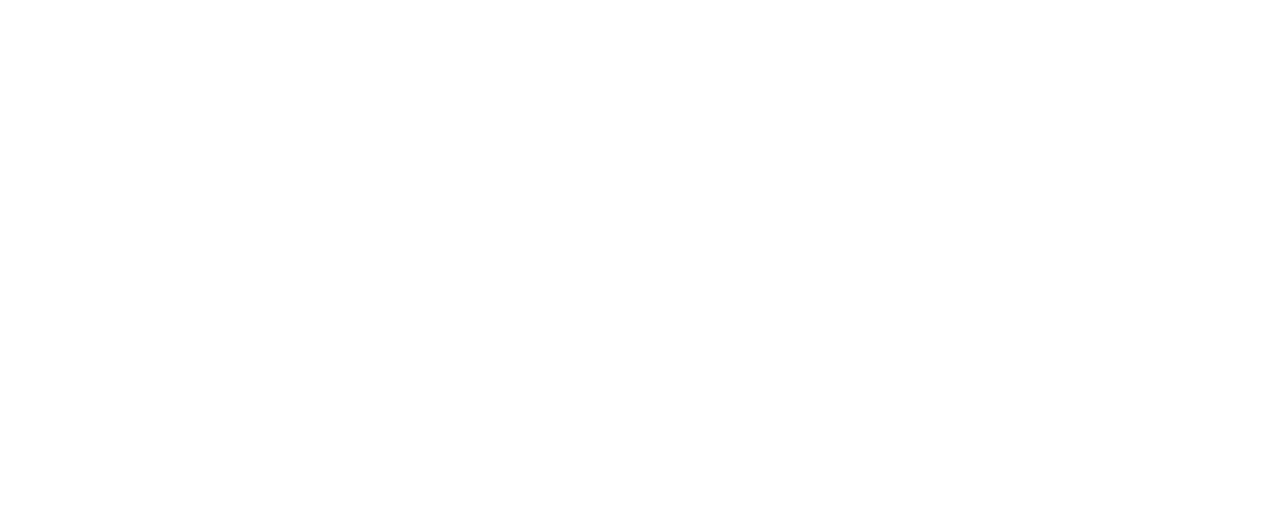
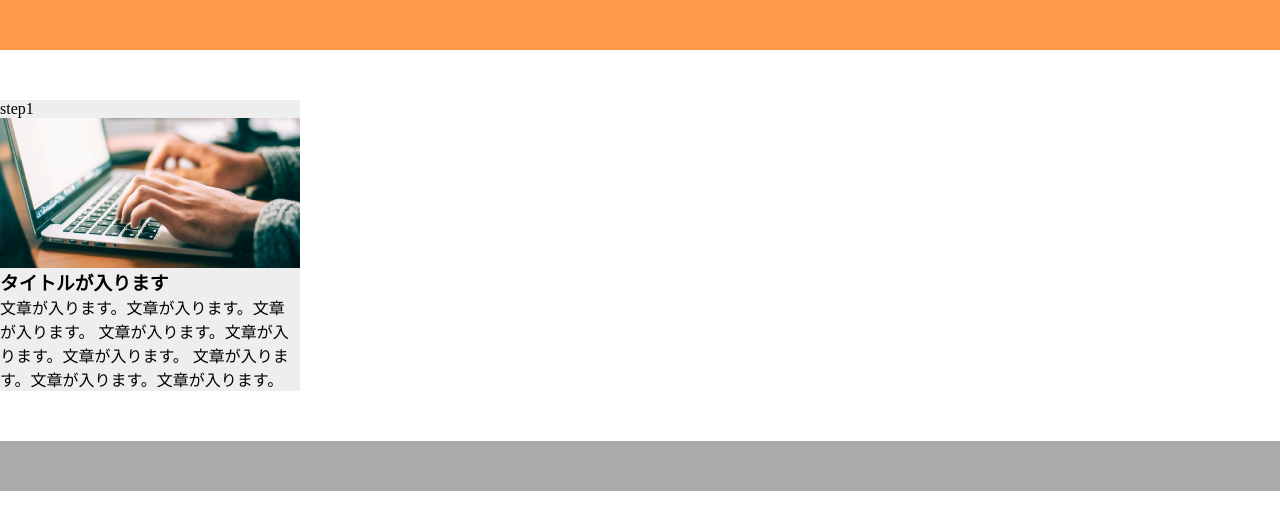
Before and after one commit to kakizakojun/1-10, a plain HTML site: page index.html in a window 1280 px wide. Drawn offline with Linux system fonts and the light colour scheme.

Commit message:
[add]1-10

```diff
--- a/index.html
+++ b/index.html
@@ -8,7 +8,18 @@
   </head>
   <header></header>
   <main>
+    <div class="box">
+      <span class="step">step1</span>
+      <div class="box-img1"></div>
+      <h3 class="title">タイトルが入ります</h3>
+      <p class="text">文章が入ります。文章が入ります。文章が入ります。
+      文章が入ります。文章が入ります。文章が入ります。
+      文章が入ります。文章が入ります。文章が入ります。</p>
+
+    </div>
 
   </main>
 
+  <footer></footer>
+
 </html>
--- a/style.css
+++ b/style.css
@@ -0,0 +1,37 @@
+*{
+  margin: 0;
+  padding: 0;
+  box-sizing: border-box;
+}
+
+header{
+  width: 100%;
+  height:50px;
+  background-color: #ff9a4b;
+}
+
+main{
+  width: 960px;
+  margin-top: 50px;
+  margin-bottom: 50px;
+}
+
+.box{
+  width: 300px;
+  background-color: #eee;
+}
+
+
+
+.box-img1{
+  height: 150px;
+  background-image: url(img/flow01.png);
+  background-position: bottom;
+  background-size: cover;
+}
+
+footer{
+  width: 100%;
+  height: 50px;
+  background-color: #aaa;
+}
```
Also changed, not shown: img/flow01.png (added), img/flow02.png (added), img/flow03.png (added).
